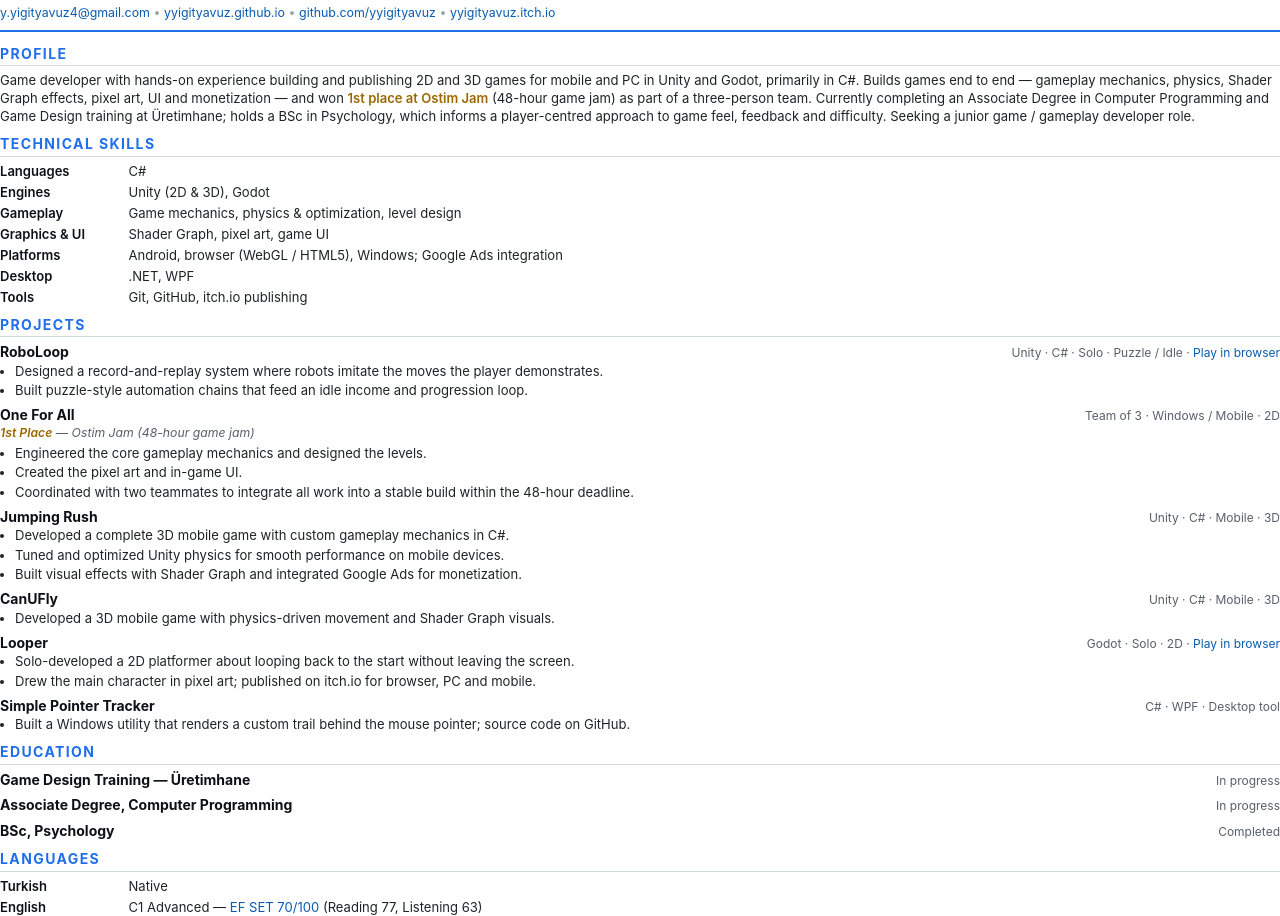
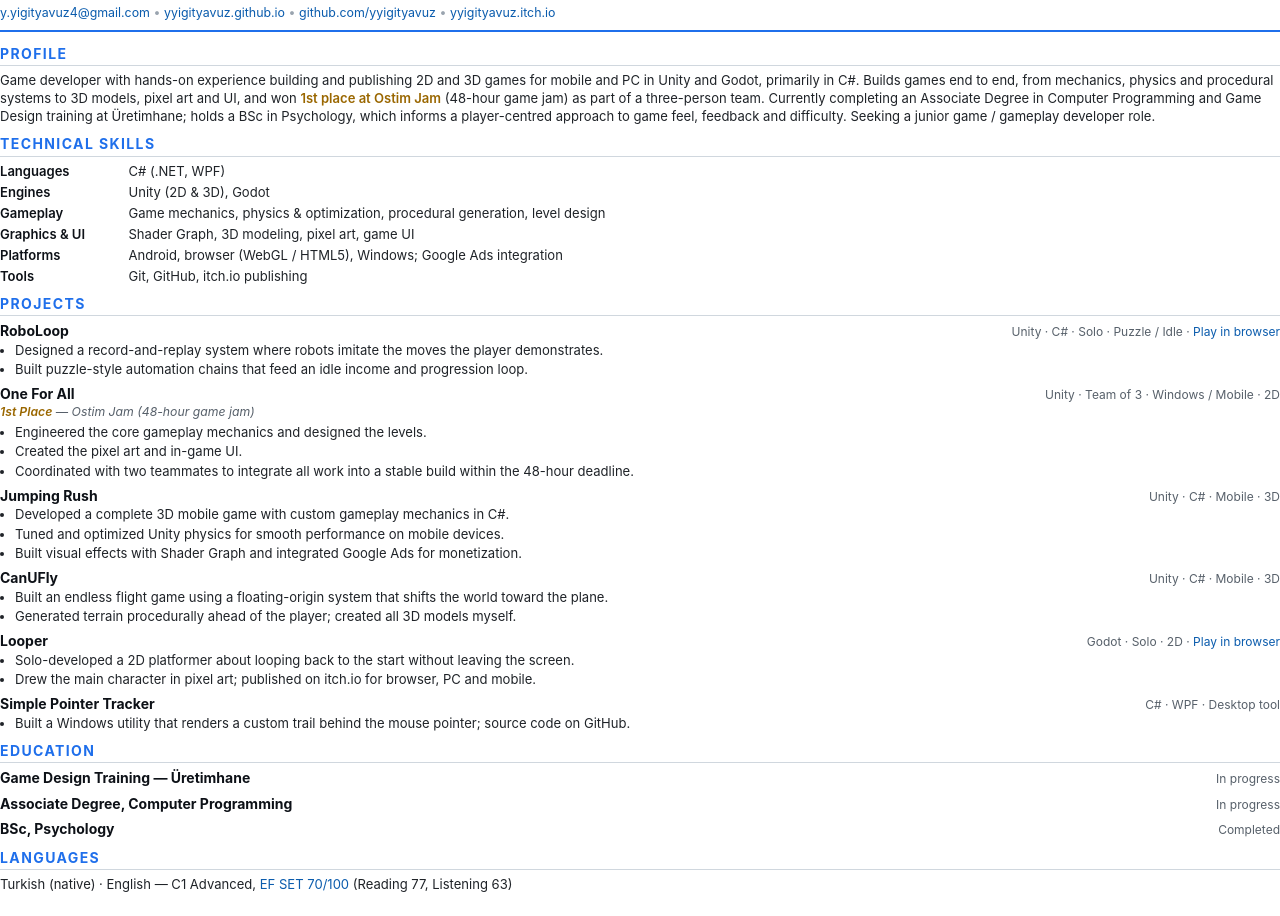
Before and after one commit to yyigityavuz/yyigityavuz.github.io, a plain HTML site: page cv/cv.html in a window 1280 px wide. Shown: the part 61-977 px from the top of the page. Drawn offline with Linux system fonts and the light colour scheme.

Commit message:
Describe CanUFly's floating-origin and procedural systems
Also note Unity for One For All, and add procedural generation and
3D modeling to skills.

Co-Authored-By: Claude Opus 5.5 <noreply@anthropic.com>
Claude-Session: https://claude.ai/code/session_01BaNiSYWyype6ZXQWruunbq

```diff
--- a/cv/cv.html
+++ b/cv/cv.html
@@ -51,16 +51,15 @@
     </header>
 
     <h2>Profile</h2>
-    <p>Game developer with hands-on experience building and publishing 2D and 3D games for mobile and PC in Unity and Godot, primarily in C#. Builds games end to end — gameplay mechanics, physics, Shader Graph effects, pixel art, UI and monetization — and won <span class="award">1st place at Ostim Jam</span> (48-hour game jam) as part of a three-person team. Currently completing an Associate Degree in Computer Programming and Game Design training at Üretimhane; holds a BSc in Psychology, which informs a player-centred approach to game feel, feedback and difficulty. Seeking a junior game / gameplay developer role.</p>
+    <p>Game developer with hands-on experience building and publishing 2D and 3D games for mobile and PC in Unity and Godot, primarily in C#. Builds games end to end, from mechanics, physics and procedural systems to 3D models, pixel art and UI, and won <span class="award">1st place at Ostim Jam</span> (48-hour game jam) as part of a three-person team. Currently completing an Associate Degree in Computer Programming and Game Design training at Üretimhane; holds a BSc in Psychology, which informs a player-centred approach to game feel, feedback and difficulty. Seeking a junior game / gameplay developer role.</p>
 
     <h2>Technical Skills</h2>
     <dl class="skills">
-        <dt>Languages</dt>      <dd>C#</dd>
+        <dt>Languages</dt>      <dd>C# (.NET, WPF)</dd>
         <dt>Engines</dt>        <dd>Unity (2D &amp; 3D), Godot</dd>
-        <dt>Gameplay</dt>       <dd>Game mechanics, physics &amp; optimization, level design</dd>
-        <dt>Graphics &amp; UI</dt> <dd>Shader Graph, pixel art, game UI</dd>
+        <dt>Gameplay</dt>       <dd>Game mechanics, physics &amp; optimization, procedural generation, level design</dd>
+        <dt>Graphics &amp; UI</dt> <dd>Shader Graph, 3D modeling, pixel art, game UI</dd>
         <dt>Platforms</dt>      <dd>Android, browser (WebGL / HTML5), Windows; Google Ads integration</dd>
-        <dt>Desktop</dt>        <dd>.NET, WPF</dd>
         <dt>Tools</dt>          <dd>Git, GitHub, itch.io publishing</dd>
     </dl>
 
@@ -80,7 +79,7 @@
     <div class="item">
         <div class="item-head">
             <h3>One For All</h3>
-            <span class="meta">Team of 3 · Windows / Mobile · 2D</span>
+            <span class="meta">Unity · Team of 3 · Windows / Mobile · 2D</span>
         </div>
         <div class="sub"><span class="award">1st Place</span> — Ostim Jam (48-hour game jam)</div>
         <ul>
@@ -108,7 +107,8 @@
             <span class="meta">Unity · C# · Mobile · 3D</span>
         </div>
         <ul>
-            <li>Developed a 3D mobile game with physics-driven movement and Shader Graph visuals.</li>
+            <li>Built an endless flight game using a floating-origin system that shifts the world toward the plane.</li>
+            <li>Generated terrain procedurally ahead of the player; created all 3D models myself.</li>
         </ul>
     </div>
 
@@ -156,9 +156,6 @@
     </div>
 
     <h2>Languages</h2>
-    <dl class="skills">
-        <dt>Turkish</dt> <dd>Native</dd>
-        <dt>English</dt> <dd>C1 Advanced — <a href="https://cert.efset.org/3Yi9sW">EF SET 70/100</a> (Reading 77, Listening 63)</dd>
-    </dl>
+    <p>Turkish (native) · English — C1 Advanced, <a href="https://cert.efset.org/3Yi9sW">EF SET 70/100</a> (Reading 77, Listening 63)</p>
 </body>
 </html>
```
Also changed, not shown: index.html (+9 -7 lines), 1 other file.
